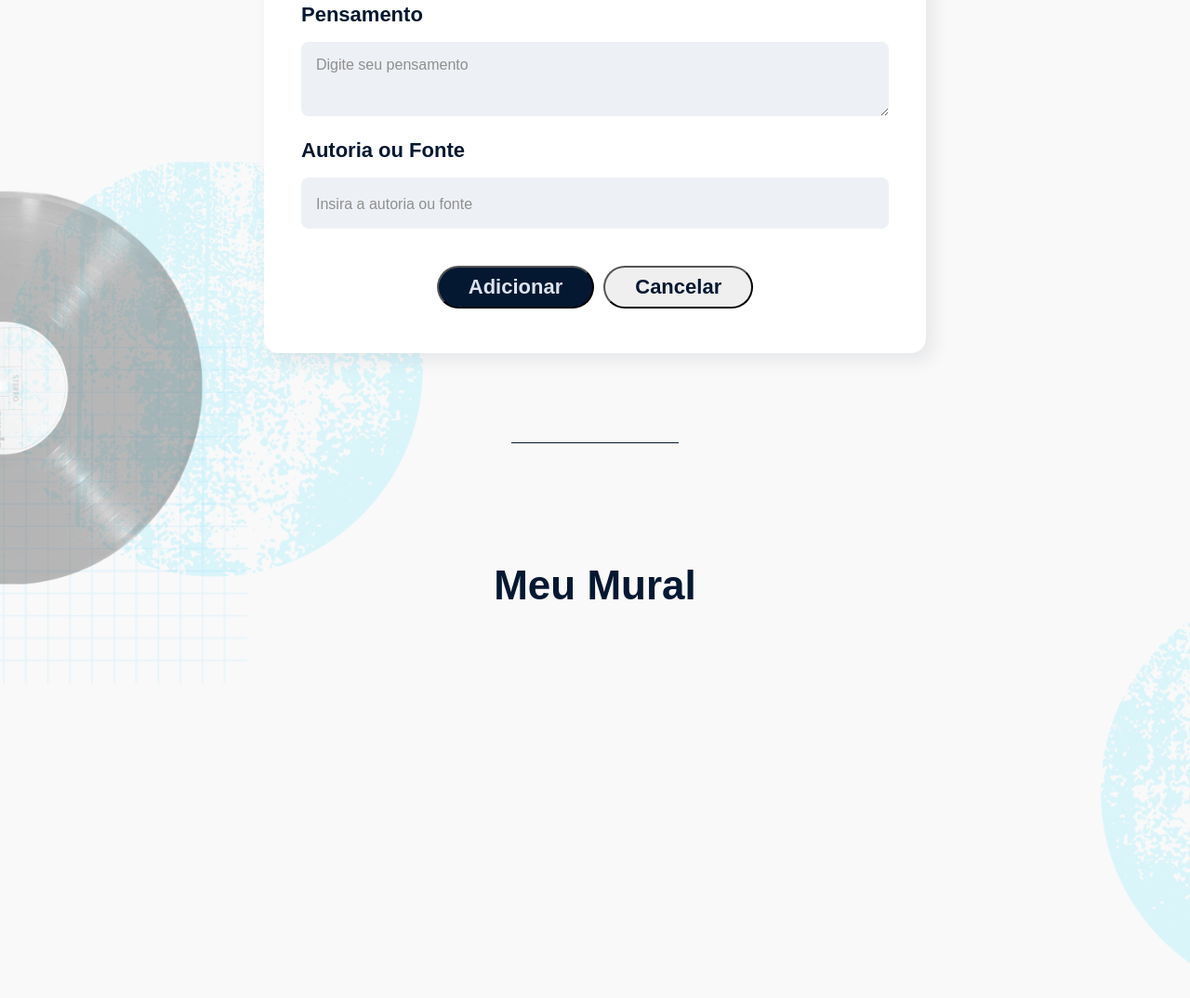
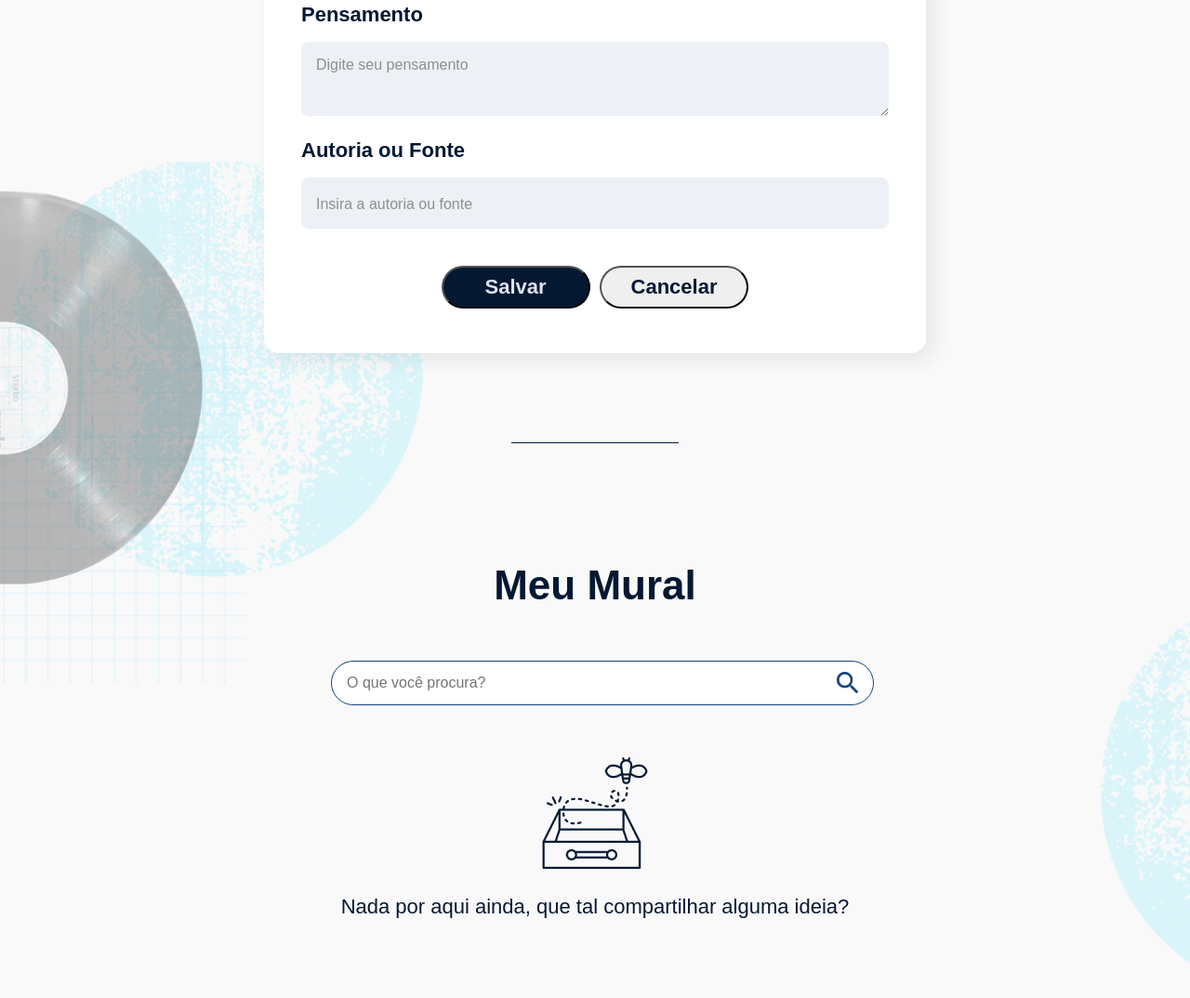
Before and after one commit to diogoberner/memoteca, a plain HTML site: page index.html in a window 1280 px wide. Shown: the part 1346-2420 px from the top of the page at 93% size. Drawn offline with Linux system fonts and the light colour scheme; no server answers.

Commit message:
fixed fetchData, and simplified getThoughts

```diff
--- a/css/styles.css
+++ b/css/styles.css
@@ -45,7 +45,6 @@ main {
 .overlay-color {
   background-color: #F4F4F4;
 }
-
 
 header {
   padding: 112px 240px 112px 360px;
@@ -125,8 +124,38 @@ h3 {
   width: 100%;
 }
 
+#busca-container {
+  display: flex;
+  align-items: center;
+  margin-top: 56px;
+  width: 100%;
+  max-width: 600px;
+  margin: 56px auto 56px;
+  padding: 0 16px;
+}
+
+#campo-busca {
+  flex: 1;
+  width: 572px;
+  height: 48px;
+  padding: 8px 16px;
+  border-radius: 32px;
+  border: 1px solid #144480;
+  font-family: "Poppins", sans-serif;
+  font-size: 16px;
+  font-weight: 400;
+  outline: none;
+}
+
+.lupa {
+  margin-left: -40px;
+  width: 24px;
+  height: 24px;
+}
+
 #pensamento-conteudo,
-#pensamento-autoria {
+#pensamento-autoria,
+#pensamento-data {
   padding: 16px;
   border-radius: 8px;
   background: var(--Cinza-claro, #EDF0F4);
@@ -210,8 +239,9 @@ h3 {
   padding: 0;
   display: flex;
   flex-wrap: wrap;
-  justify-content: space-between;
+  justify-content: center;
   row-gap: 32px;
+  column-gap: 24px;
 }
 
 .li-pensamento {
@@ -239,7 +269,8 @@ h3 {
 }
 
 .pensamento-conteudo,
-.pensamento-autoria {
+.pensamento-autoria,
+.pensamento-data {
   margin-left: 20px;
   color: var(--Cinza, #444);
   font-family: "Roboto Mono";
@@ -262,6 +293,12 @@ h3 {
   font-weight: 600;
 }
 
+.pensamento-data {
+  font-size: 18px;
+  font-weight: 400;
+  text-align: end;
+}
+
 .icones {
   position: absolute;
   bottom: 16px;
@@ -269,18 +306,13 @@ h3 {
 }
 
 .botao-editar,
-.botao-excluir {
+.botao-excluir,
+.botao-favorito {
   background: none;
   border: none;
   cursor: pointer;
   padding: 8px;
   margin-left: 8px;
-}
-
-.botao-editar img,
-.botao-excluir img {
-  width: 20px;
-  height: 20px;
 }
 
 span {
@@ -291,12 +323,21 @@ span {
 }
 
 .mensagem-vazia {
-  margin-top: 16px;
+  display: none;
+  text-align: center;
   color: var(--Azul-Dark, #041832);
+  margin-top: 40px;
+}
+
+.mensagem-vazia img {
+  max-width: 200px;
+  margin-bottom: 20px;
+}
+
+.mensagem-vazia p {
   font-family: "Poppins", sans-serif;
   font-size: 22px;
-  font-style: normal;
-  font-weight: 600;
-  line-height: normal;
-  margin: auto;
+  font-weight: 400;
+  line-height: 33px;
+  text-align: center;
 }
--- a/index.html
+++ b/index.html
@@ -6,7 +6,6 @@
   <meta name="viewport" content="width=device-width, initial-scale=1.0" />
   <title>CRUD de Pensamentos</title>
   <link rel="stylesheet" href="css/styles.css" />
-  <script type="module" src="./js/main.js"></script>
 </head>
 
 <body>
@@ -33,13 +32,11 @@
         <input type="hidden" id="pensamento-id" />
         <label for="pensamento-conteudo">Pensamento</label>
         <textarea id="pensamento-conteudo" placeholder="Digite seu pensamento" required></textarea>
-        <label for="pensamento-autoria">
-          Autoria ou Fonte
-        </label>
+        <label for="pensamento-autoria">Autoria ou Fonte</label>
         <input type="text" id="pensamento-autoria" placeholder="Insira a autoria ou fonte" required />
         <div class="form-botoes">
           <button type="submit" id="botao-salvar">
-            Adicionar
+            Salvar
           </button>
           <button type="button" id="botao-cancelar">
             Cancelar
@@ -50,17 +47,15 @@
     <span></span>
     <section id="lista-pensamentos-container">
       <h3>Meu Mural</h3>
-      <ul id="lista-pensamentos">
-        <!-- <li class="li-pensamento">
-          <img src="./assets/imagens/aspas-azuis.png" alt="Ícone de aspas" class="icone-aspas">
-          <p class="pensamento-conteudo">"A persistência é o caminho do êxito."</p>
-          <p class="pensamento-autoria">- Charles Chaplin</p>
-          <div class="icones">
-            <button class="botao-editar"><img src="./assets/imagens/icone-editar.png" alt="Editar"></button>
-            <button class="botao-excluir"><img src="./assets/imagens/icone-excluir.png" alt="Excluir"></button>
-          </div>
-        </li> -->
-      </ul>
+      <section id="busca-container">
+        <input type="text" id="campo-busca" placeholder="O que você procura?">
+        <img src="assets/imagens/lupa.png" class="lupa">
+      </section>
+      <div id="mensagem-vazia" class="mensagem-vazia">
+        <img src="assets/imagens/lista-vazia.png" alt="Nenhum pensamento disponível">
+        <p>Nada por aqui ainda, que tal compartilhar alguma ideia?</p>
+      </div>
+      <ul id="lista-pensamentos"></ul>
     </section>
   </main>
   <footer>
@@ -68,6 +63,7 @@
       2024 Desenvolvido por Alura.
       Projeto fictício sem fins comerciais.</p>
   </footer>
+  <script type="module" src="js/main.js"></script>
 </body>
 
 </html>
--- a/js/api.js
+++ b/js/api.js
@@ -2,7 +2,8 @@ const BASE_URL = "http://localhost:3000/pensamentos"
 
 const api = {
     async getThoughts(id) {
-        return id ? await this.fetchData(BASE_URL + `/${id}`) : await this.fetchData(BASE_URL)
+        const data = await this.fetchData(BASE_URL + (id ? `/${id}` : ""))
+        return data ?? []
     },
 
     async createThought(thought) {
@@ -49,7 +50,7 @@ const api = {
             return await response.json()
 
         } catch (error) {
-            const method = options.method || "GET"
+            const method = options ? options.method : "GET"
             console.error(`Erro ao fazer a requisição ${method} para a url: ${url}: ${error.message}`)
             return null
         }
--- a/js/thoughtsUI.js
+++ b/js/thoughtsUI.js
@@ -3,6 +3,7 @@ import uid from "./generateID.js"
 import api from "./api.js"
 
 const thoughtsUl = document.getElementById("lista-pensamentos")
+const emptyMsg = document.getElementById("mensagem-vazia")
 
 const thoughtsUI = {
     createThoughtItem(thought) {
@@ -33,9 +34,11 @@ const thoughtsUI = {
         thoughtsUl.innerHTML = ""
 
         if (!thoughtsArray || thoughtsArray.length === 0) {
-            thoughtsUl.innerHTML = `<p class="mensagem-vazia">Nenhum pensamento encontrado.</p>`
+            emptyMsg.style.display = "block"
             return
         }
+
+        emptyMsg.display = "none"
 
         thoughtsArray.forEach(thought => {
             const li = thoughtsUI.createThoughtItem(thought)
```
Also changed, not shown: assets/imagens/icone-favorito.png (added), assets/imagens/icone-favorito_outline.png (added), assets/imagens/lupa.png (added).
